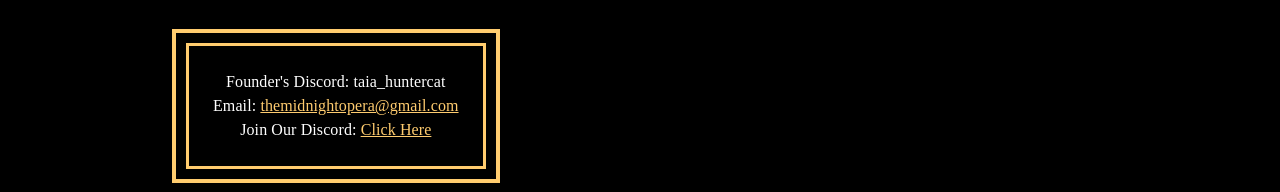
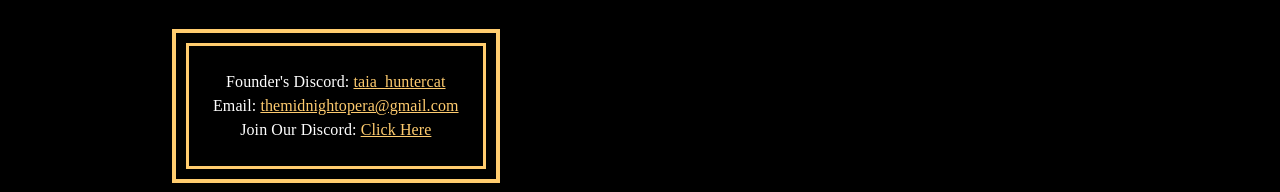
Before and after one commit to TaiaHunter/themidnightopera, a SvelteKit app: page /contact-us in a window 1280 px wide. Shown: the part 204-396 px from the top of the page. Built offline with nearby package versions, Linux system fonts and the light colour scheme; a web font is replaced by a local one.

Commit message:
Added link to founder's discord

```diff
--- a/src/routes/contact-us/+page.svelte
+++ b/src/routes/contact-us/+page.svelte
@@ -10,7 +10,9 @@
 	<Column>
 		<TextBox>
 			<p>
-				<bold>Founder's Discord:</bold> taia_huntercat<br />
+				<bold>Founder's Discord:</bold>
+				<a href="https://discord.com/users/590786211132604425" target="_blank">taia_huntercat</a><br
+				/>
 				<bold>Email:</bold>
 				<a href="mailto:themidnightopera@gmail.com">themidnightopera@gmail.com</a><br />
 				<bold>Join Our Discord:</bold>
```
